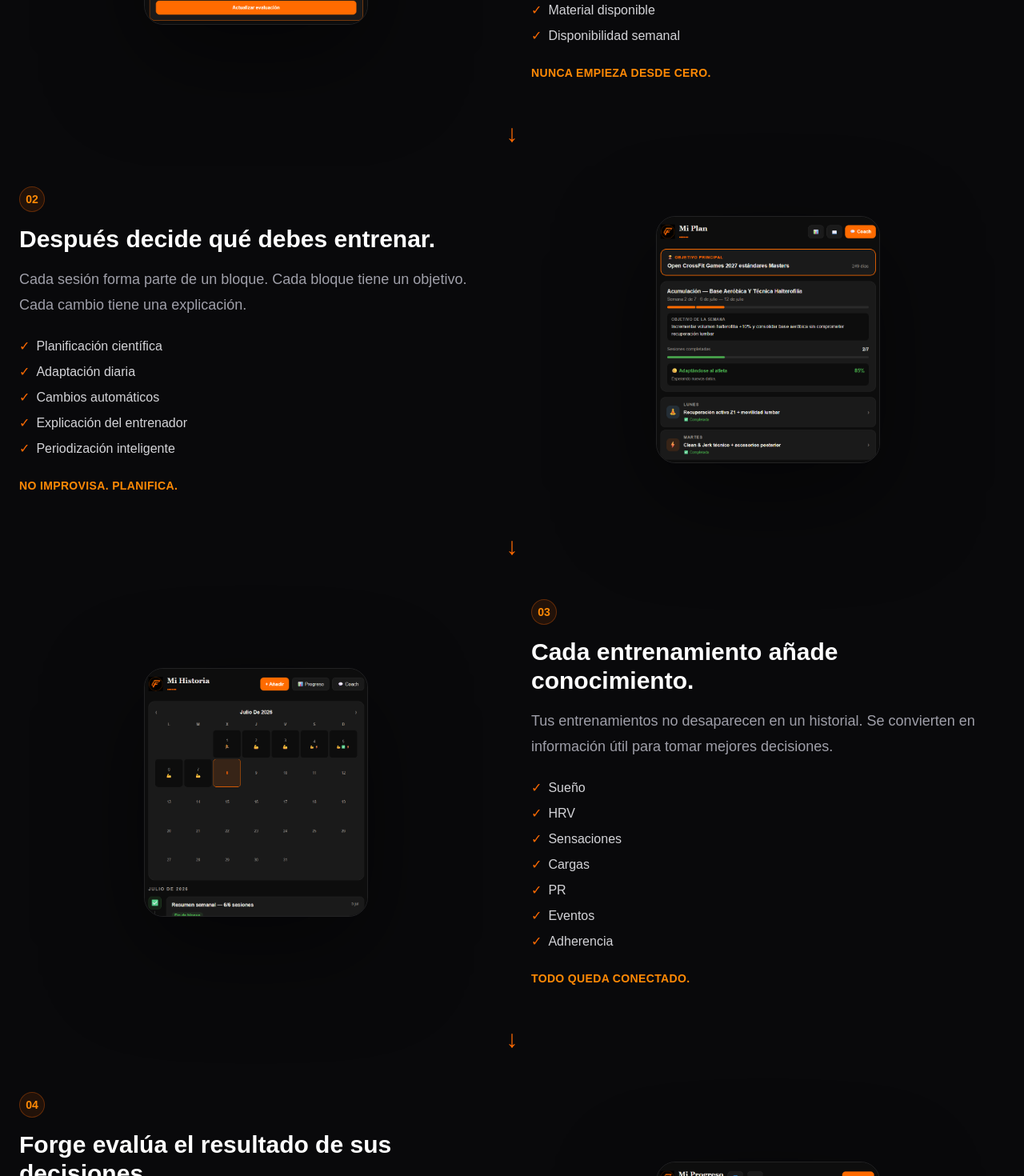
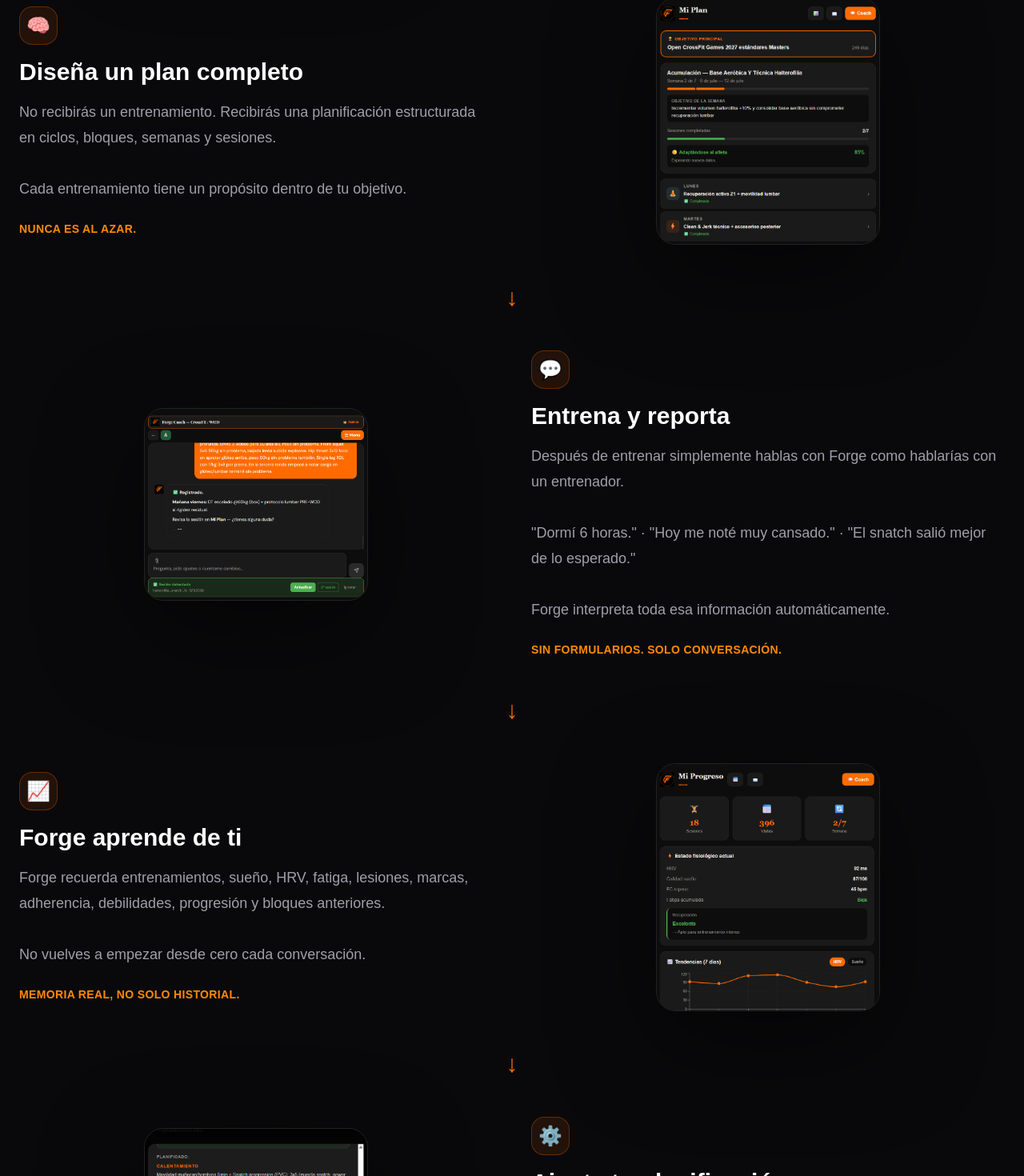
Before and after one commit to airanvlz-6/formapro, a Next.js app: page / in a window 1280 px wide. Shown: the part 2080-3550 px from the top of the page at 80% size. Built offline with nearby package versions, Linux system fonts and the light colour scheme.

Commit message:
rediseñar Como funciona con 6 pasos y ciclo de aprendizaje

```diff
--- a/components/ComoFunciona.tsx
+++ b/components/ComoFunciona.tsx
@@ -2,17 +2,17 @@
 
 import { motion } from "framer-motion";
 
-interface BloqueProps {
+interface PasoProps {
   numero: string;
+  icono: string;
   titulo: string;
   texto: string;
-  checklist: string[];
   frase: string;
   imagen: string;
   invertido?: boolean;
 }
 
-function Bloque({ numero, titulo, texto, checklist, frase, imagen, invertido }: BloqueProps) {
+function Paso({ icono, titulo, texto, frase, imagen, invertido }: PasoProps) {
   return (
     <motion.div
       initial={{ opacity: 0, y: 30 }}
@@ -31,26 +31,11 @@ function Bloque({ numero, titulo, texto, checklist, frase, imagen, invertido }:
         />
       </div>
       <div className="flex-1">
-        <span className="inline-flex h-8 w-8 items-center justify-center rounded-full border border-orange-500/30 bg-orange-500/10 text-sm font-bold text-orange-400">
-          {numero}
+        <span className="inline-flex h-12 w-12 items-center justify-center rounded-2xl border border-orange-500/30 bg-orange-500/10 text-2xl">
+          {icono}
         </span>
         <h3 className="mt-4 text-3xl font-bold text-white">{titulo}</h3>
-        <p className="mt-4 text-lg leading-8 text-zinc-400">{texto}</p>
-        <div className="mt-6 space-y-2">
-          {checklist.map((item, i) => (
-            <motion.div
-              key={item}
-              initial={{ opacity: 0, x: -10 }}
-              whileInView={{ opacity: 1, x: 0 }}
-              viewport={{ once: true }}
-              transition={{ delay: i * 0.1, duration: 0.4 }}
-              className="flex items-center gap-2 text-zinc-300"
-            >
-              <span className="text-orange-500">✓</span>
-              {item}
-            </motion.div>
-          ))}
-        </div>
+        <div className="mt-4 text-lg leading-8 text-zinc-400 whitespace-pre-line">{texto}</div>
         <p className="mt-6 text-sm font-semibold uppercase tracking-wide text-orange-400">{frase}</p>
       </div>
     </motion.div>
@@ -81,58 +66,75 @@ export default function ComoFunciona() {
             Cómo funciona
           </span>
           <h2 className="mt-8 text-4xl font-bold text-white md:text-5xl">
-            Un entrenador no toma decisiones al azar.
-            <br />
-            Forge tampoco.
+            Así evoluciona tu entrenamiento
           </h2>
           <p className="mt-8 text-xl leading-9 text-zinc-400">
-            Antes de recomendar un entrenamiento, Forge entiende quién eres, planifica con criterio, aprende de cada sesión y utiliza ese conocimiento para seguir mejorando.
+            Forge no genera entrenamientos al azar. Construye un plan, aprende de cada sesión y adapta tu programación para ayudarte a progresar semana tras semana.
           </p>
         </div>
 
         <div className="mt-24 space-y-4">
-          <Bloque
+          <Paso
             numero="01"
-            titulo="Forge empieza por entender al atleta."
-            texto="No genera una rutina. Primero construye un perfil vivo con todo aquello que influye en tus entrenamientos."
-            checklist={["Objetivos deportivos", "Nivel actual", "Fortalezas", "Áreas de desarrollo", "Lesiones", "Material disponible", "Disponibilidad semanal"]}
-            frase="Nunca empieza desde cero."
+            icono="👤"
+            titulo="Crea tu perfil"
+            texto="Indica tu disciplina, nivel, objetivos, disponibilidad, material, marcas y posibles limitaciones.
+
+Forge crea un punto de partida totalmente personalizado."
+            frase="Todo empieza conociéndote."
             imagen="/landing/atleta.png"
           />
 
           <Flecha />
 
-          <Bloque
+          <Paso
             numero="02"
-            titulo="Después decide qué debes entrenar."
-            texto="Cada sesión forma parte de un bloque. Cada bloque tiene un objetivo. Cada cambio tiene una explicación."
-            checklist={["Planificación científica", "Adaptación diaria", "Cambios automáticos", "Explicación del entrenador", "Periodización inteligente"]}
-            frase="No improvisa. Planifica."
+            icono="🧠"
+            titulo="Diseña un plan completo"
+            texto="No recibirás un entrenamiento. Recibirás una planificación estructurada en ciclos, bloques, semanas y sesiones.
+
+Cada entrenamiento tiene un propósito dentro de tu objetivo."
+            frase="Nunca es al azar."
             imagen="/landing/plan.png"
             invertido
           />
 
           <Flecha />
 
-          <Bloque
+          <Paso
             numero="03"
-            titulo="Cada entrenamiento añade conocimiento."
-            texto="Tus entrenamientos no desaparecen en un historial. Se convierten en información útil para tomar mejores decisiones."
-            checklist={["Sueño", "HRV", "Sensaciones", "Cargas", "PR", "Eventos", "Adherencia"]}
-            frase="Todo queda conectado."
-            imagen="/landing/historia.png"
+            icono="💬"
+            titulo="Entrena y reporta"
+            texto={'Después de entrenar simplemente hablas con Forge como hablarías con un entrenador.\n\n"Dormí 6 horas." · "Hoy me noté muy cansado." · "El snatch salió mejor de lo esperado."\n\nForge interpreta toda esa información automáticamente.'}
+            frase="Sin formularios. Solo conversación."
+            imagen="/landing/chat.png"
           />
 
           <Flecha />
 
-          <Bloque
+          <Paso
             numero="04"
-            titulo="Forge evalúa el resultado de sus decisiones."
-            texto="Cuando termina un bloque, Forge analiza qué funcionó, qué no, y utiliza ese conocimiento para construir el siguiente."
-            checklist={["Rendimiento", "Fatiga", "Recuperación", "Bloques", "Estrategias", "Resultados", "Aprendizaje continuo"]}
-            frase="Cada bloque hace mejor al atleta... y también al entrenador."
+            icono="📈"
+            titulo="Forge aprende de ti"
+            texto="Forge recuerda entrenamientos, sueño, HRV, fatiga, lesiones, marcas, adherencia, debilidades, progresión y bloques anteriores.
+
+No vuelves a empezar desde cero cada conversación."
+            frase="Memoria real, no solo historial."
             imagen="/landing/progreso.png"
             invertido
+          />
+
+          <Flecha />
+
+          <Paso
+            numero="05"
+            icono="⚙️"
+            titulo="Ajusta tu planificación"
+            texto="Si tu recuperación empeora, Forge reduce la carga. Si progresas más rápido, aumenta el estímulo. Si aparece una limitación, la planificación cambia automáticamente.
+
+No necesitas modificar nada manualmente."
+            frase="La planificación reacciona por ti."
+            imagen="/landing/plan-modificado.png"
           />
         </div>
 
@@ -143,11 +145,28 @@ export default function ComoFunciona() {
           transition={{ duration: 0.8 }}
           className="mt-32 text-center"
         >
-          <p className="mx-auto max-w-2xl text-2xl font-semibold leading-relaxed text-white md:text-3xl">
-            Cada entrenamiento deja de ser un dato.
+          <p className="text-2xl font-bold text-white md:text-3xl">
+            Cada semana eres un atleta diferente.
             <br />
-            Se convierte en una mejor decisión para el siguiente.
+            Y Forge también.
           </p>
+          <p className="mx-auto mt-6 max-w-xl text-lg leading-8 text-zinc-400">
+            Tu planificación evoluciona contigo. No repite entrenamientos. No olvida lo que ocurrió. Aprende continuamente para ayudarte a progresar.
+          </p>
+
+          <div className="mx-auto mt-14 max-w-xs space-y-2 text-zinc-400">
+            {["Perfil", "Planificación", "Entrenamiento", "Reporte", "Aprendizaje", "Nuevo plan mejor"].map((p, i, arr) => (
+              <div key={p}>
+                <p className={i === arr.length - 1 ? "font-semibold text-white" : ""}>{p}</p>
+                {i < arr.length - 1 && <p className="text-orange-500">↓</p>}
+              </div>
+            ))}
+          </div>
+
+          <p className="mx-auto mt-16 max-w-2xl text-2xl font-semibold leading-relaxed text-white md:text-3xl">
+            Entrena. Aprende. Evoluciona. Repite.
+          </p>
+
           <a href="/app" className="mt-10 inline-block rounded-full bg-orange-500 px-8 py-4 font-semibold text-white transition hover:scale-105 hover:bg-orange-400">
             Empieza gratis
           </a>
```
Also changed, not shown: public/landing/chat.png (added), public/landing/plan-modificado.png (added).
